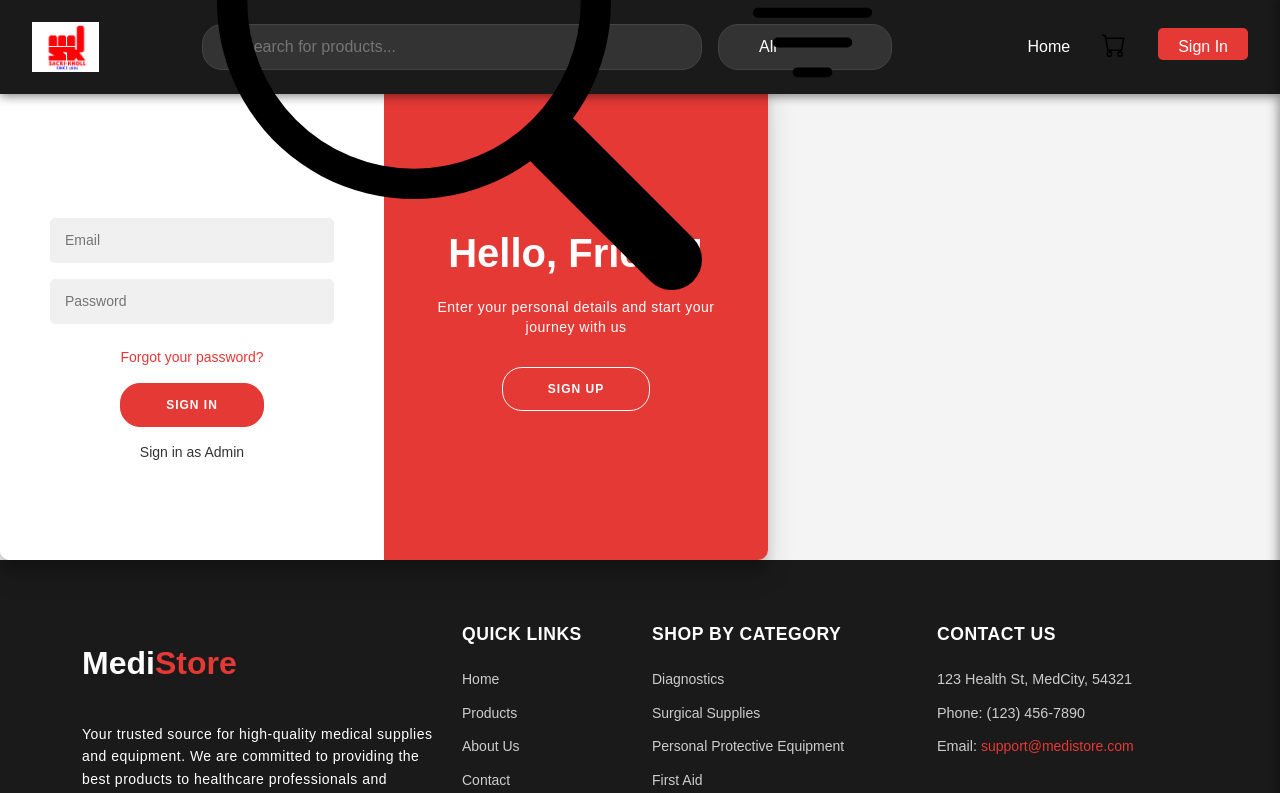
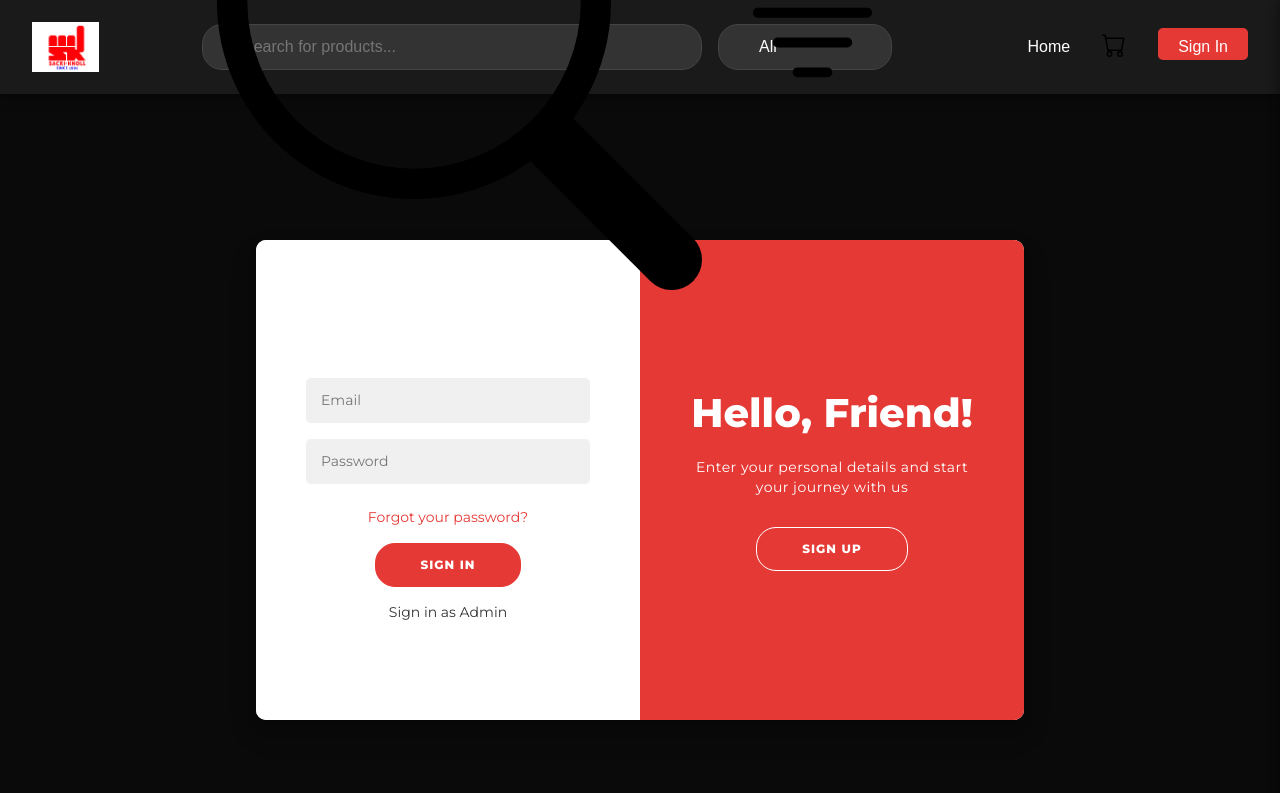
Before and after one commit to Melete-Nova/Medical_Webstore, a React (Create React App) app in the folder frontend/: page /auth in a window 1280 px wide. Shown: the top 793 px of the page. Built offline with nearby package versions, Linux system fonts and the light colour scheme.

Commit message:
Update AuthPage.jsx

```diff
--- a/frontend/src/components/Auth/AuthPage.jsx
+++ b/frontend/src/components/Auth/AuthPage.jsx
@@ -8,7 +8,7 @@ const AuthPage = ({ setIsLoggedIn, setIsAdmin }) => {
     const [isSignUp, setIsSignUp] = useState(false);
 
     return (
-        <div className="auth-page-body">
+        <div className="auth-page-wrapper">
             <div className={`auth-container ${isSignUp ? 'right-panel-active' : ''}`} id="container">
                 <SignUpForm />
                 {/* Pass both state setters to SignInForm */}
```
